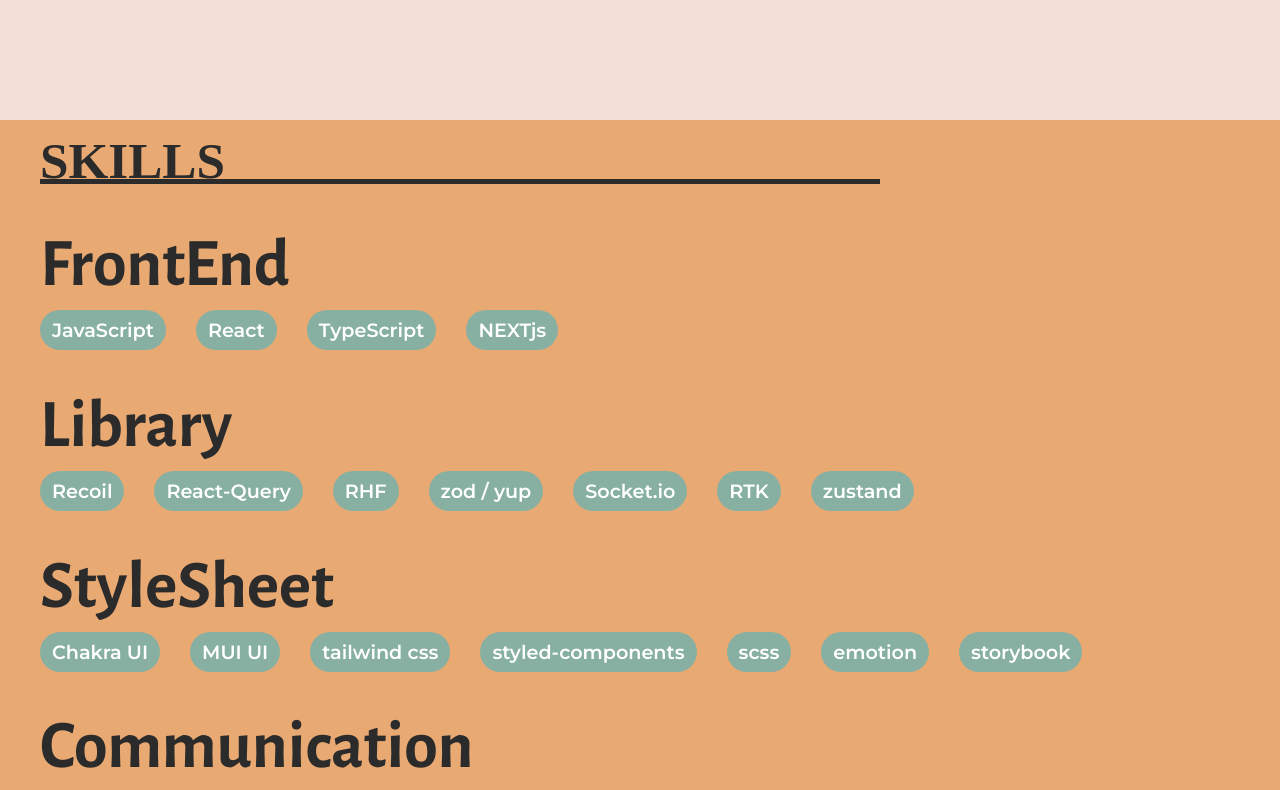
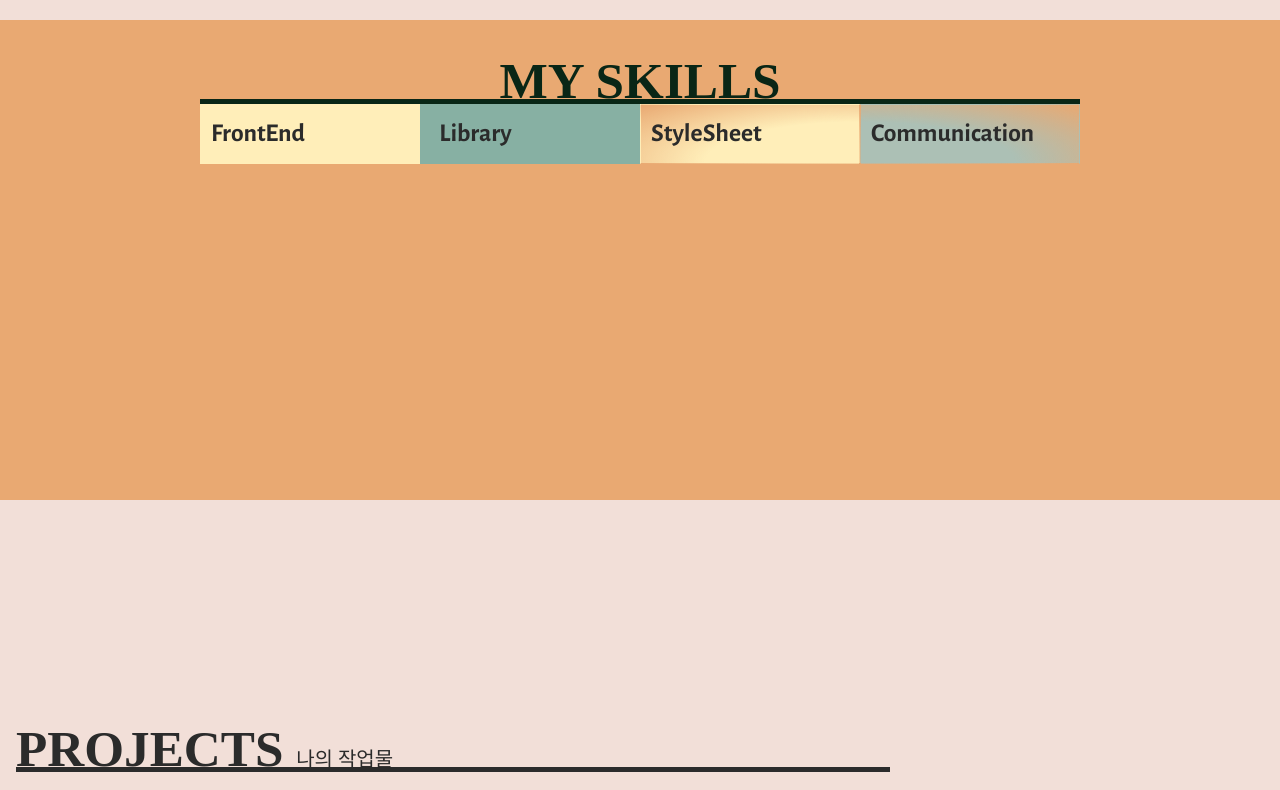
Before and after one commit to kiminn/portfolio, a Next.js app: page / in a window 1280 px wide. Shown: the part 780-1570 px from the top of the page. Built offline with nearby package versions, Linux system fonts and the light colour scheme; a small style sheet from the web is missing; a web font is replaced by a local one.

Commit message:
skills 수정

```diff
--- a/src/assets/scss/section/intro.scss
+++ b/src/assets/scss/section/intro.scss
@@ -169,7 +169,6 @@
             height: 130px;
             background-color: var(--subBg200);
             animation-delay: 1s;
-
             transform: skew(20deg, 20deg);
         }
 
--- a/src/assets/scss/section/skills.scss
+++ b/src/assets/scss/section/skills.scss
@@ -1,24 +1,20 @@
 #skill {
-
     background-color: var(--subBg100);
-    padding: 0px 40px;
-    height: 100vh;
+    padding: 20px 200px;
+    height: 60vh;
 }
 
 .skill__title {
-    position: sticky;
-    top: 10%;
-    left: 0;
     height: 5vw;
-    width: 70%;
-    margin-top: 100px;
+    text-align: center;
+    width: 100%;
     font-size: 4vw;
     font-weight: 900;
     line-height: 1.6;
     font-family: var(--mainKor-font);
     text-transform: uppercase;
-    color: var(--black100);
-    border-bottom: 0.4vw solid var(--black100);
+    color: var(--title);
+    border-bottom: 0.4vw solid var(--title);
     @media (max-width: 800px) {
         position: sticky;
         top: 0px;
@@ -26,42 +22,52 @@
     }
 }
 
+.skill__container {
+    display: flex;
+}
+
 .skill__inner {
     display: flex;
     flex-direction: column;
+    height: 100%;
+    width: 100%;
+    border: 1px solid rgba(255, 255, 255, 0);
+
+    &.s1 {
+        background: var(--subBg200);
+    }
+
+    &.s2 {
+        background: var(--subBg400);
+    }
+
+    &.s3 {
+        background: radial-gradient(ellipse at bottom right, var(--subBg200) 50%, transparent 100%);
+    }
+
+    &.s4 {
+        background: radial-gradient(ellipse at bottom left, var(--subBg500) 50%, transparent 100%);
+    }
 
     .inner__title {
         font-family: var(--text-font);
+        text-align: center;
+        width: 50%;
         color: var(--black100);
-        font-size: 68px;
+        font-size: 2vw;
         font-weight: 700;
         cursor: pointer;
-        margin-top: 30px;
-
-        &:hover .highlight:after {
-            width: 100%;
-        }
-
-        .highlight {
-            display: inline-block;
-            position: relative;
-        }
-        .highlight:after {
-            content: '';
-            width: 0;
-            height: 50px;
-            display: inline-block;
-            background: #abc088;
-            position: absolute;
-            bottom: 30px;
-            left: 0;
-            z-index: -1;
-            transition: 0.3s all;
-        }
+        padding: 10px;
+    }
+    &:hover .skill__desc {
+        display: block;
     }
     .skill__desc {
         width: 100%;
         display: flex;
+        flex-direction: column;
+        align-items: center;
+        display: none;
 
         @media (max-width: 800px) {
             width: 100%;
--- a/src/assets/scss/setting/vars.scss
+++ b/src/assets/scss/setting/vars.scss
@@ -18,7 +18,7 @@
     --black100: #2b2b2b;
     --black200: #434343;
     --black300: #686868;
-    --black400: #e0e0e0;
+    --black400: #e7e7e7;
 
     font-family: var(--mainEng-font), var(--mainKor-font);
     font-size: 16px;
--- a/src/components/Skills.tsx
+++ b/src/components/Skills.tsx
@@ -5,11 +5,10 @@
 const Skill: FC = () => {
     return (
         <section id="skill">
-            <h2 className="skill__title">skills</h2>
-            <div className="skill__inner">
-                <div className="inner__title">
-                    <span className="highlight">FrontEnd</span>
-                </div>
+            <h2 className="skill__title">My Skills</h2>
+            <div className="skill__container">
+                <div className="skill__inner s1">
+                    <div className="inner__title">FrontEnd</div>
                     <div className="skill__desc">
                         {frontEndText.map((skills, index: number) => (
                             <div key={index}>
@@ -17,9 +16,9 @@
                             </div>
                         ))}
                     </div>
-                <div className="inner__title">
-                    <span className="highlight">Library</span>
                 </div>
+                <div className="skill__inner s2">
+                    <div className="inner__title">Library</div>
                     <div className="skill__desc">
                         {libraryText.map((librarys, index: number) => (
                             <div key={index}>
@@ -28,10 +27,8 @@
                         ))}
                     </div>
                 </div>
-            <div className="skill__inner">
-                <div className="inner__title">
-                    <span className="highlight">StyleSheet</span>
-                </div>
+                <div className="skill__inner s3">
+                    <div className="inner__title">StyleSheet</div>
                     <div className="skill__desc">
                         {styleSheetText.map((librarys, index: number) => (
                             <div key={index}>
@@ -40,10 +37,8 @@
                         ))}
                     </div>
                 </div>
-            <div className="skill__inner">
-            <div className="inner__title">
-                    <span className="highlight">Communication</span>
-                </div>
+                <div className="skill__inner s4">
+                    <div className="inner__title">Communication</div>
                     <div className="skill__desc">
                         {communicationText.map((librarys, index: number) => (
                             <div key={index}>
@@ -52,6 +47,7 @@
                         ))}
                     </div>
                 </div>
+            </div>
         </section>
     );
 };
```
Lines whose indentation alone changed are shown as unchanged.
